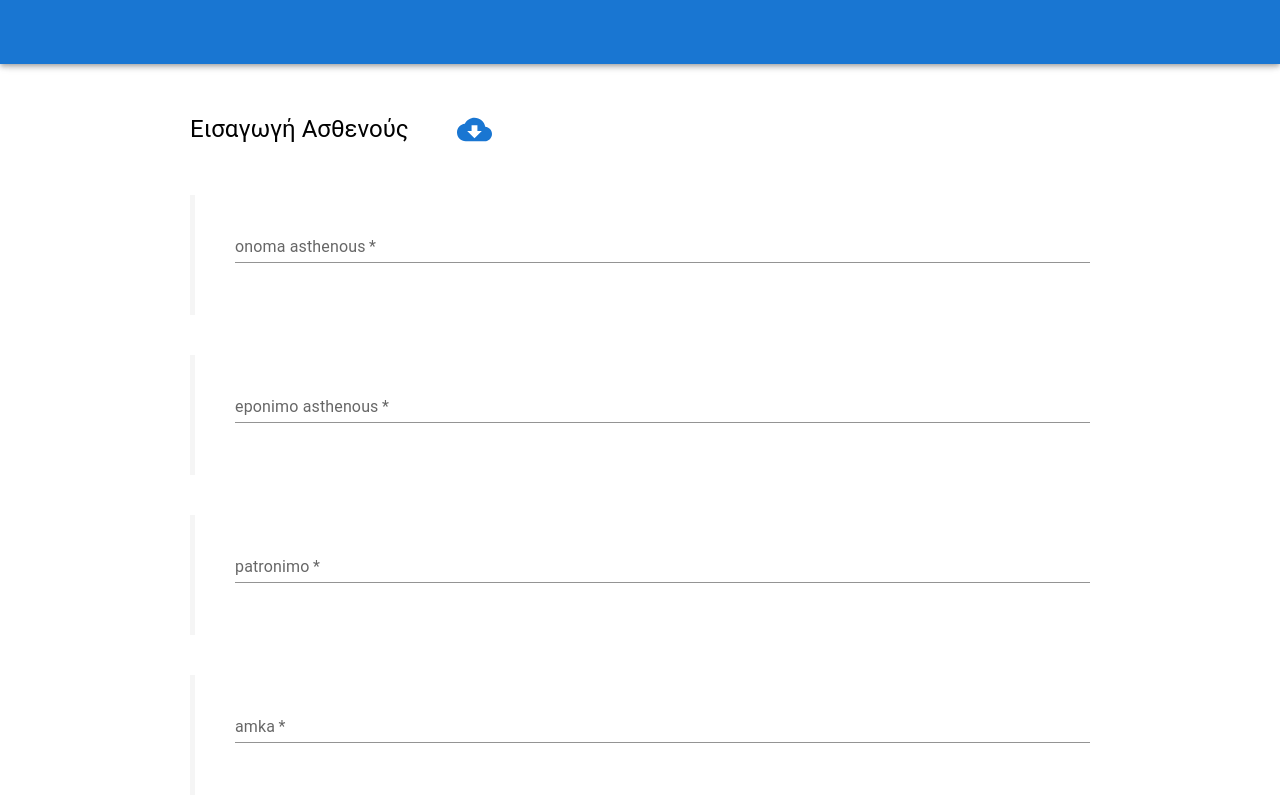
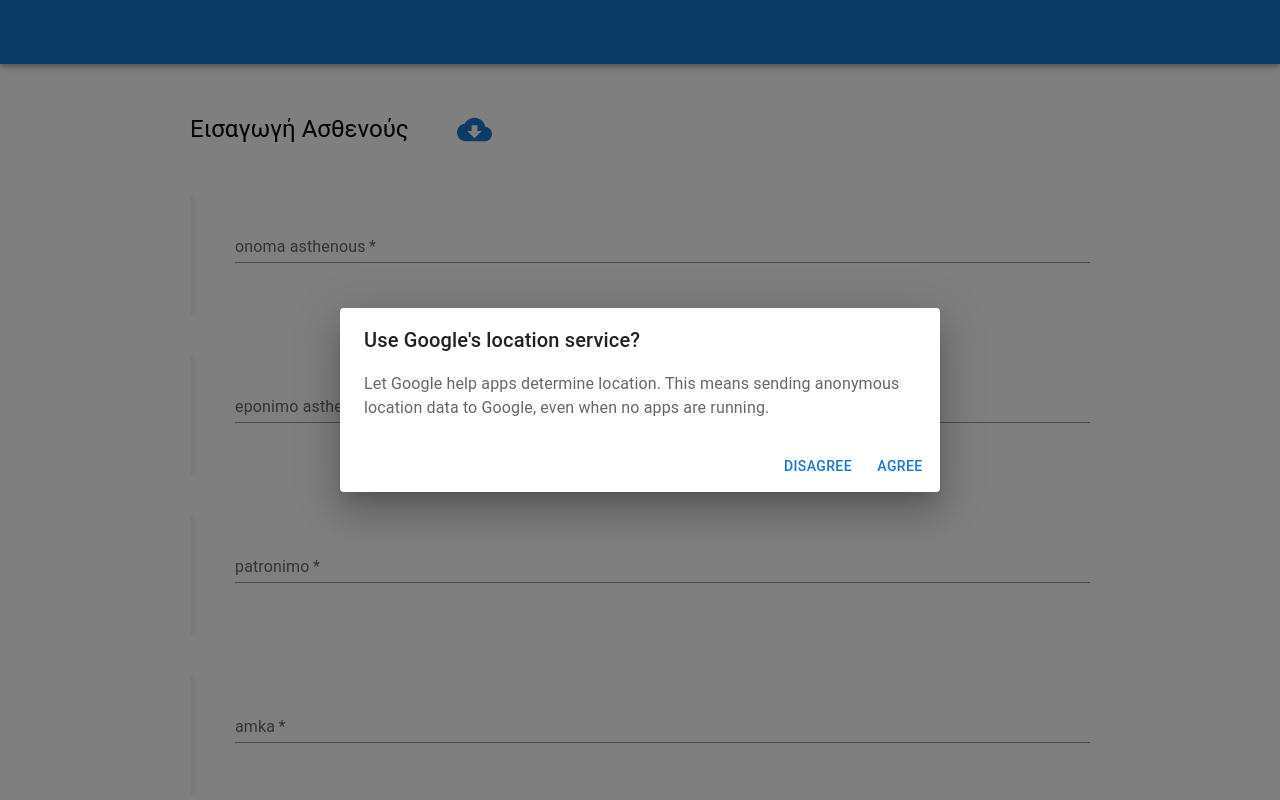
Before and after one commit to papakonv88/doc-forms, a Next.js app: page /patient in a window 1280 px wide. Both pictures are taken after a click on the button "patch". Shown: the top 800 px of the page. Built offline with nearby package versions, Linux system fonts and the light colour scheme.

Commit message:
New commit

```diff
--- a/components/AddPatient/AddPatient.tsx
+++ b/components/AddPatient/AddPatient.tsx
@@ -4,6 +4,8 @@ import {FormValuesPatient, InputProps} from "../../types/types";
 import DropDown from "../DropDown/DropDown";
 import CloudDownloadIcon from '@mui/icons-material/CloudDownload';
 import InputType from "../../enums/InputTypes";
+import SearchPatient from "../SearchPatient/SearchPatient";
+import * as React from "react";
 
 type ValueType = InputProps['value'];
 
@@ -14,15 +16,19 @@ interface AddPatientInterface {
     formValues: any; // TODO: Specify exact props
     errors: any;
     handleError: (value: boolean, propertyName: string) => void;
+    openDialog: boolean;
+    handleDialog: (value: boolean) => void;
 }
 
-function AddPatient({patient, handleValuesChange, formValues, errors, handleError}: AddPatientInterface) {
+function AddPatient({patient, handleValuesChange, formValues, errors, handleError, openDialog, handleDialog}: AddPatientInterface) {
     return (
+        <>
+        <SearchPatient openDialog={openDialog} handleDialog={handleDialog} />
         <Box width={'100%'}>
             <Box display={'flex'} flexDirection={'row'} columnGap={5} alignItems={'center'}>
                 <Typography variant={'h5'}>Εισαγωγή Ασθενούς</Typography>
                 <Tooltip title={'Ανάκτηση στοιχείων ασθενούς'} placement={'right'} >
-                    <IconButton aria-label="patch" color="primary" onClick={() => alert('Icon Button Clicked')}>
+                    <IconButton aria-label="patch" color="primary" onClick={() => handleDialog(true)}>
                         <CloudDownloadIcon fontSize={'large'}/>
                     </IconButton>
                 </Tooltip>
@@ -50,6 +56,7 @@ function AddPatient({patient, handleValuesChange, formValues, errors, handleErro
                 })}
             </Stack>
         </Box>
+        </>
     )
 }
 
--- /dev/null
+++ b/components/SearchPatient/SearchPatient.tsx
@@ -0,0 +1,37 @@
+import * as React from 'react';
+import Button from '@mui/material/Button';
+import Dialog from '@mui/material/Dialog';
+import DialogActions from '@mui/material/DialogActions';
+import DialogContent from '@mui/material/DialogContent';
+import DialogContentText from '@mui/material/DialogContentText';
+import DialogTitle from '@mui/material/DialogTitle';
+
+function SearchPatient({openDialog, handleDialog}) {
+
+    return (
+            <Dialog
+                open={openDialog}
+                onClose={() => handleDialog(false)}
+                aria-labelledby="alert-dialog-title"
+                aria-describedby="alert-dialog-description"
+            >
+                <DialogTitle id="alert-dialog-title">
+                    {"Use Google's location service?"}
+                </DialogTitle>
+                <DialogContent>
+                    <DialogContentText id="alert-dialog-description">
+                        Let Google help apps determine location. This means sending anonymous
+                        location data to Google, even when no apps are running.
+                    </DialogContentText>
+                </DialogContent>
+                <DialogActions>
+                    <Button onClick={() => handleDialog(false)}>Disagree</Button>
+                    <Button onClick={() => handleDialog(false)} autoFocus>
+                        Agree
+                    </Button>
+                </DialogActions>
+            </Dialog>
+    );
+}
+
+export default SearchPatient;
--- a/pages/patient/index.tsx
+++ b/pages/patient/index.tsx
@@ -1,4 +1,4 @@
-import {useContext, useMemo, useState} from "react";
+import {useMemo, useState} from "react";
 import Settings from './../../settings.json';
 import SectionContainer from "../../components/Containers/SectionContainer/SectionContainer";
 import AddPatient from "../../components/AddPatient/AddPatient";
@@ -42,6 +42,12 @@ function Patient() {
         methodoi_energopoiisis: false,
         xronos_eksetasis: false
     });
+
+    const [openDialog, setOpenDialog] = useState(false);
+
+    const handleDialog = (bool: boolean) => {
+        setOpenDialog(bool);
+    };
 
     const { handleOpenSnackbar, handleLoader } = useAppContext();
 
@@ -113,7 +119,7 @@ function Patient() {
             <PageContainer>
                 <SectionContainer>
                     <AddPatient patient={patient} handleValuesChange={handleValuesChange} formValues={formValues}
-                                errors={errors} handleError={handleError}/>
+                                errors={errors} handleError={handleError} openDialog={openDialog} handleDialog={handleDialog}/>
                 </SectionContainer>
                 <Separator/>
                 <SectionContainer>
```
